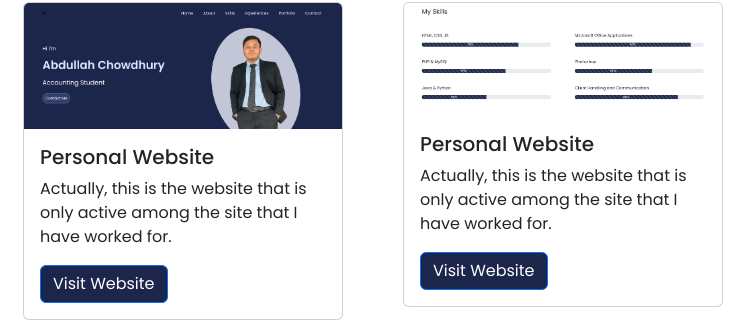
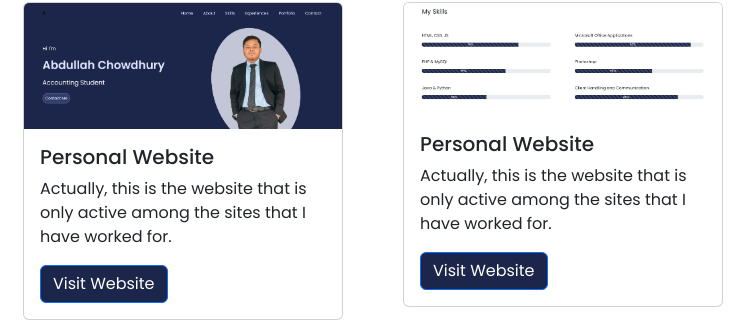
Before and after one commit to AbdullahUC/intro, a plain HTML site: page index.html in a window 1280 px wide. Shown: the part 2673-2995 px from the top of the page, 59-805 px from the left. Drawn offline with nearby package versions, Linux system fonts and the light colour scheme; a web font is replaced by a local one.

Commit message:
Update index.html

```diff
--- a/index.html
+++ b/index.html
@@ -191,7 +191,7 @@
         <img src="portfolio.png" class="card-img-top" alt="...">
         <div class="card-body">
           <h5 class="card-title">Personal Website</h5>
-          <p class="card-text">Actually, this is the website that is only active among the site that I have worked for.</p>
+          <p class="card-text">Actually, this is the website that is only active among the sites that I have worked for.</p>
           <a href="#" class="btn btn-primary button2">Visit Website</a>
         </div>
       </div>
@@ -202,7 +202,7 @@
         <img src="portfolio2.png" class="card-img-top" alt="...">
         <div class="card-body">
           <h5 class="card-title">Personal Website</h5>
-          <p class="card-text">Actually, this is the website that is only active among the site that I have worked for.</p>
+          <p class="card-text">Actually, this is the website that is only active among the sites that I have worked for.</p>
           <a href="#" class="btn btn-primary button2">Visit Website</a>
         </div>
       </div>
```
